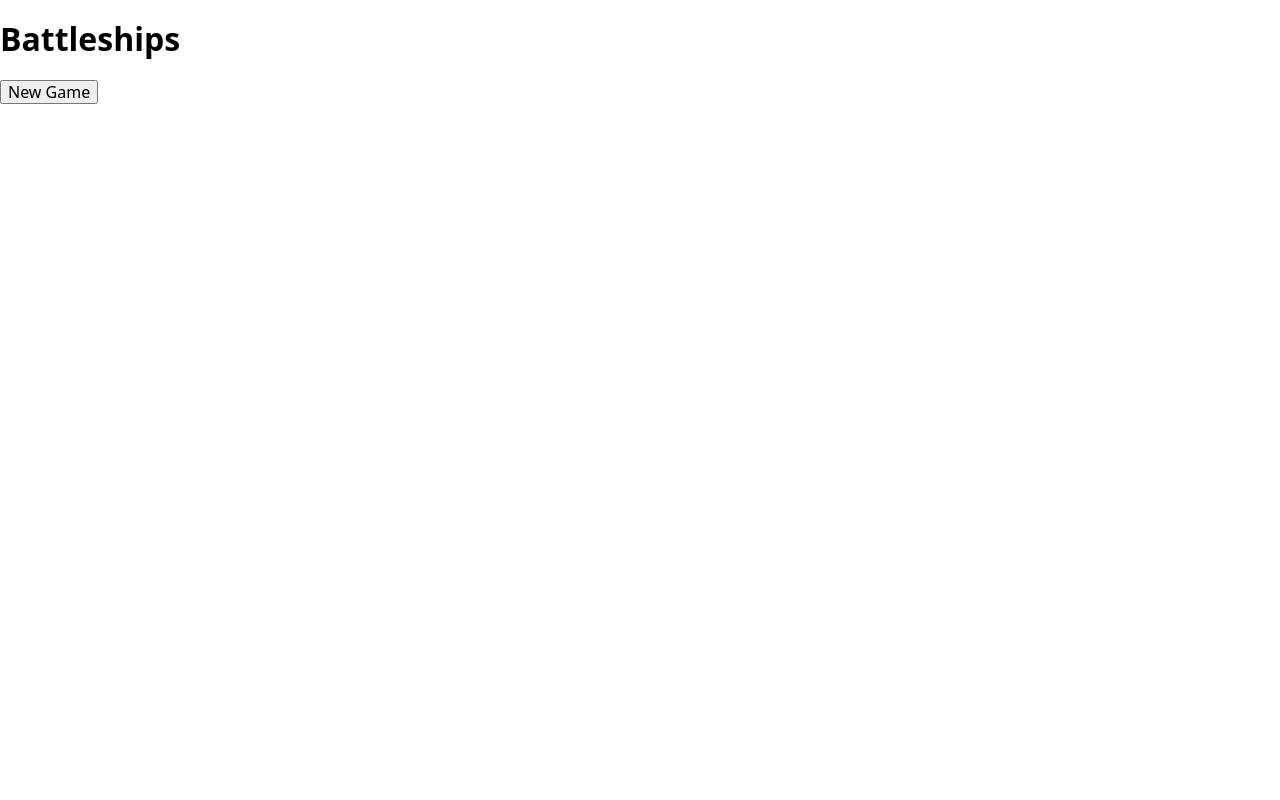
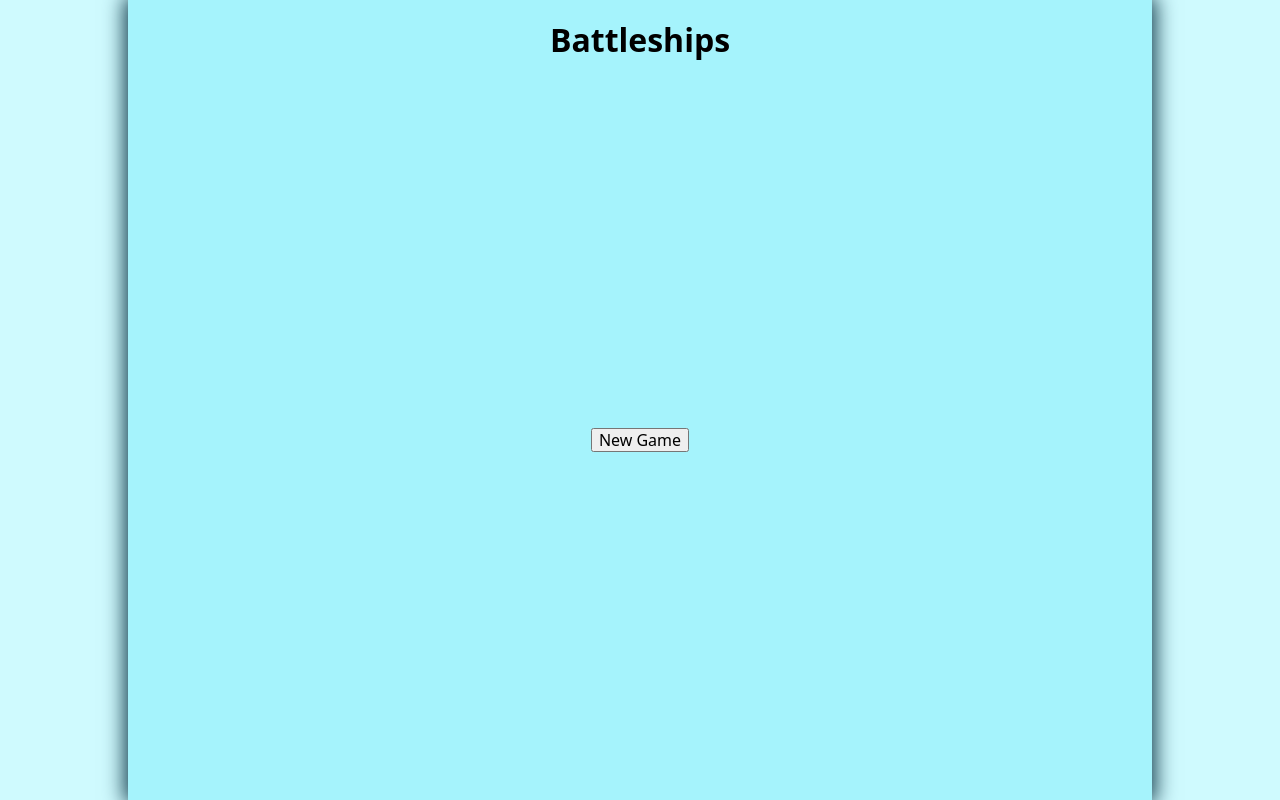
Before and after one commit to ShrikeSwallow/battleship, a website built with webpack: page src/template.html in a window 1280 px wide. Built offline with nearby package versions, Linux system fonts and the light colour scheme.

Commit message:
Add some styling to start testing event listeners

```diff
--- a/src/styles.css
+++ b/src/styles.css
@@ -1 +1,20 @@
 @import "../node_modules/modern-normalize/";
+
+html {
+  background-color: #cffafe;
+}
+
+body {
+  margin: 0 10%;
+  background-color: #a5f3fc;
+  display: grid;
+  grid-template-rows: 10vh 90vh;
+  justify-content: center;
+  justify-items: center;
+  align-items: center;
+  box-shadow: 0px 0px 20px 3px #083344;
+}
+
+header,
+main {
+}
```
